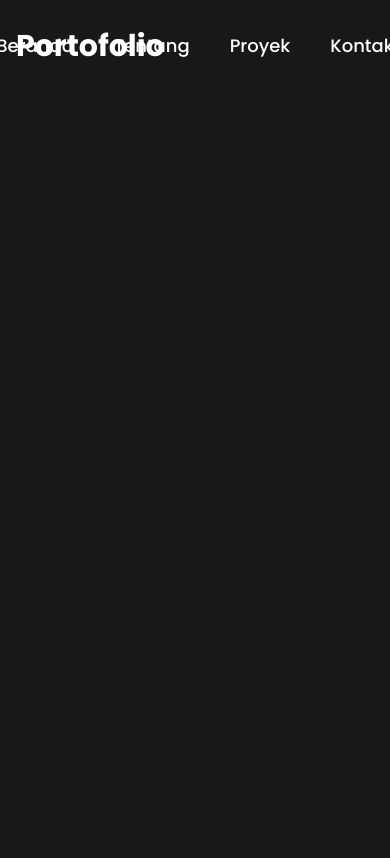
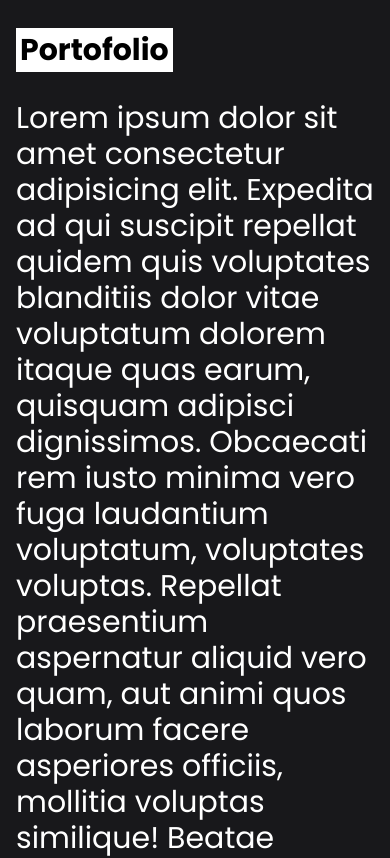
Before and after one commit to Sakhaika/MyPortofolioWebsite, a React (Vite) app: page / in a window 390 px wide. Shown: the top 858 px of the page. Built offline with nearby package versions, Linux system fonts and the light colour scheme.

Commit message:
feat: update App and Navbar components with new content and scroll behavior

```diff
--- a/src/App.jsx
+++ b/src/App.jsx
@@ -1,7 +1,30 @@
 function App() {
   return (
     <>
-      {/* <h1 className="text-4xl text-red-600 font-bold">Sakha Ibadil Kirom</h1> */}
+      <h1 className="text-3xl">
+        Lorem ipsum dolor sit amet consectetur adipisicing elit. Expedita ad qui
+        suscipit repellat quidem quis voluptates blanditiis dolor vitae
+        voluptatum dolorem itaque quas earum, quisquam adipisci dignissimos.
+        Obcaecati rem iusto minima vero fuga laudantium voluptatum, voluptates
+        voluptas. Repellat praesentium aspernatur aliquid vero quam, aut animi
+        quos laborum facere asperiores officiis, mollitia voluptas similique!
+        Beatae veniam facilis animi totam! Excepturi suscipit officiis, vel
+        provident, repudiandae et at possimus aspernatur quis cum quod dolorum
+        harum, sapiente quae nemo. Maiores vitae soluta ea illo dolore enim sit
+        accusantium eos delectus rem deserunt dolor harum inventore laborum ut
+        corrupti sunt, omnis nihil cupiditate facere. Explicabo vel voluptatem
+        necessitatibus ducimus at! Voluptatibus earum, temporibus laboriosam
+        alias in beatae cupiditate distinctio saepe quas recusandae voluptates
+        atque dolor sit ea iste voluptas? Autem voluptate nisi in fuga totam eos
+        atque eum excepturi! Reprehenderit cum dicta explicabo, illum eaque
+        commodi eveniet recusandae esse pariatur ullam, laborum nesciunt
+        asperiores totam eius dolores, odit natus atque est quas ab! Saepe iste,
+        qui blanditiis culpa rerum in esse facere quia delectus molestiae earum
+        maiores placeat praesentium dolores sint tempora ipsam voluptatum, odio
+        dignissimos veritatis, et laudantium distinctio illum. Impedit
+        blanditiis inventore odio voluptatum similique accusamus natus? Quos
+        dolorem dignissimos unde consequuntur?
+      </h1>
     </>
   );
 }
--- a/src/components/Navbar.jsx
+++ b/src/components/Navbar.jsx
@@ -1,27 +1,50 @@
+import { useState, useEffect } from "react";
+
 const Navbar = () => {
+  const [active, setActive] = useState(false);
+
+  useEffect(() => {
+    const handleScroll = () => {
+      if (window.scrollY > 150) {
+        setActive(true);
+      } else {
+        setActive(false);
+      }
+    };
+
+    window.addEventListener("scroll", handleScroll);
+    return () => {
+      window.removeEventListener("scroll", handleScroll);
+    };
+  }, []);
+
   return (
     <div className="navbar py-7 flex items-center justify-between">
       <div className="logo">
-        <h1 className="text-3xl font-bold">Portofolio</h1>
+        <h1 className="text-3xl font-bold bg-white text-black p-1 md:bg-transparent md:text-white">
+          Portofolio
+        </h1>
       </div>
-      <ul className="menu flex items-center gap-10 fixed left-1/2 sm:static -translate-x-1/2 md:-translate-x-0">
+      <ul
+        className={`menu flex items-center sm:gap-10 gap-4 md:static fixed left-1/2 -translate-x-1/2 md:-translate-x-0 md:opacity-100 bg-white/30 backdrop-blur-md p-4 rounded-br-2xl rounded-bl-2xl md:bg-transparent transition-all md:transition-none ${active ? "top-0 opacity-100" : "-top-10 opacity-0"}`}
+      >
         <li>
-          <a href="#" className="text-lg font-medium">
+          <a href="#" className="sm:text-lg text-base font-medium">
             Beranda
           </a>
         </li>
         <li>
-          <a href="#" className="text-lg font-medium">
+          <a href="#" className="sm:text-lg text-base font-medium">
             Tentang
           </a>
         </li>
         <li>
-          <a href="#" className="text-lg font-medium">
+          <a href="#" className="sm:text-lg text-base font-medium">
             Proyek
           </a>
         </li>
         <li>
-          <a href="#" className="text-lg font-medium">
+          <a href="#" className="sm:text-lg text-base font-medium">
             Kontak
           </a>
         </li>
```
